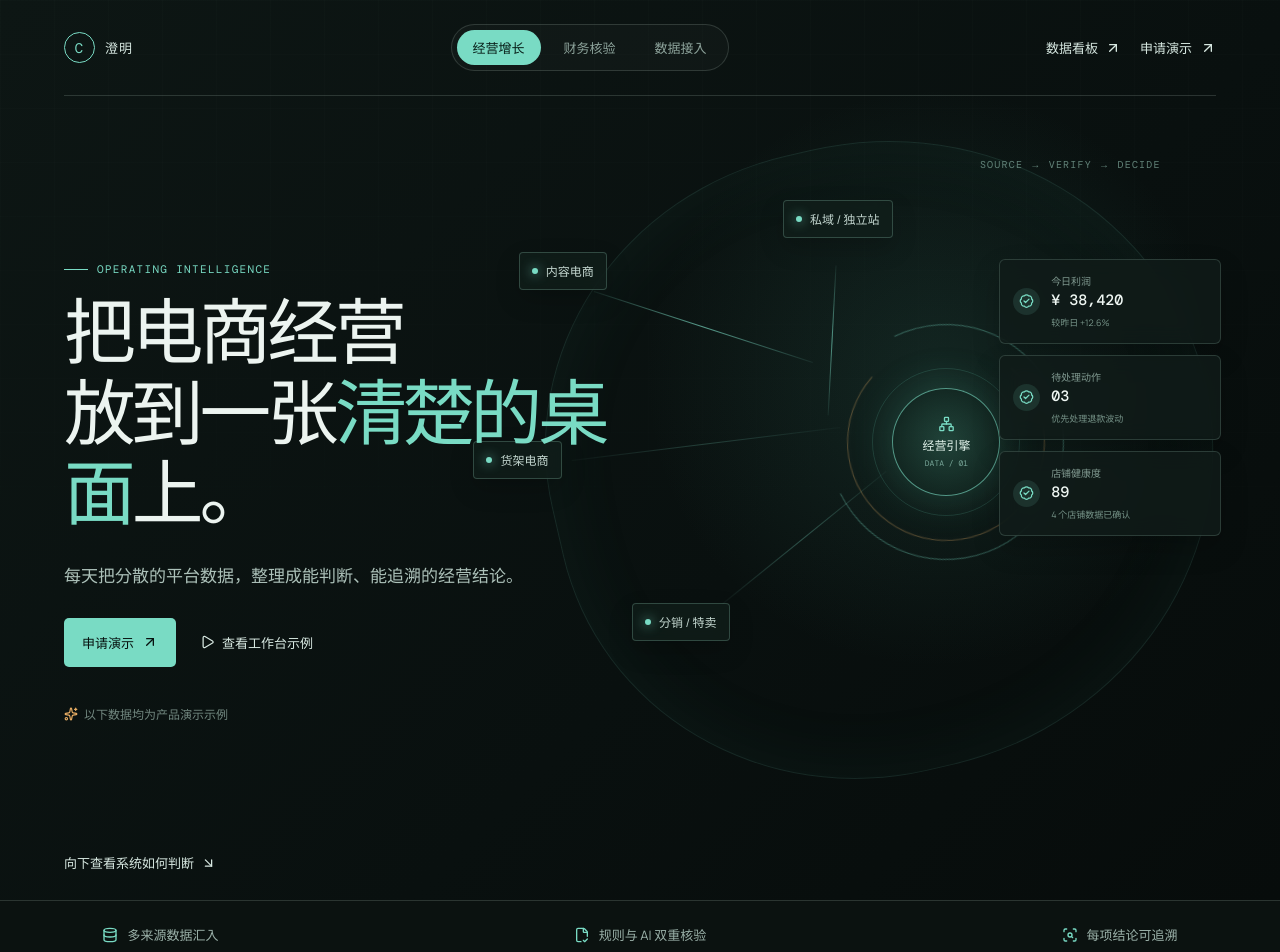
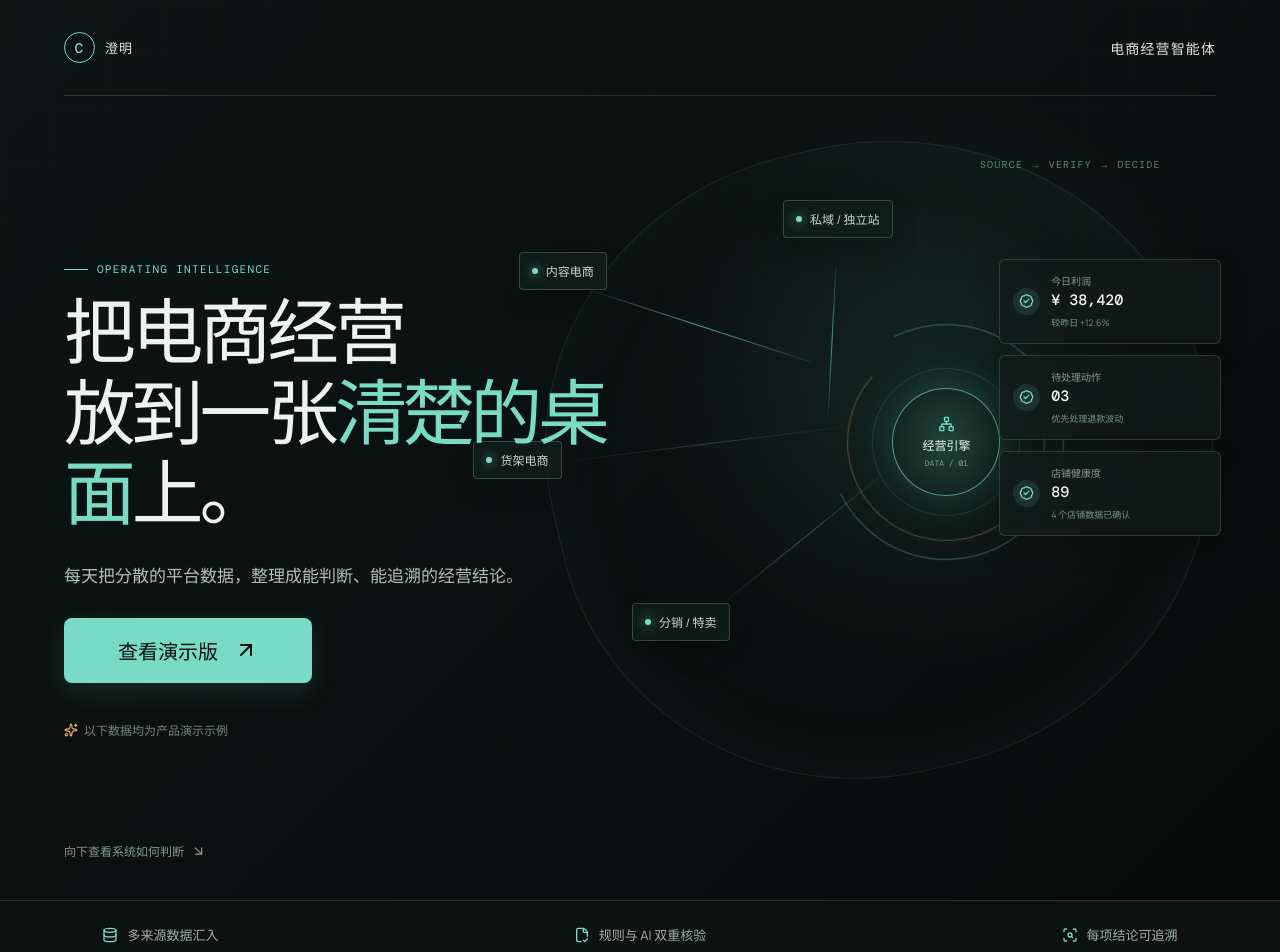
Before and after one commit to 2kihan3/dashboard_UI, a React (Vite) app: page / in a window 1280 px wide. Shown: the top 952 px of the page. Built offline with nearby package versions, Linux system fonts and the light colour scheme.

Commit message:
ui: simplify landing to a single demo entry

```diff
--- a/src/Landing.tsx
+++ b/src/Landing.tsx
@@ -1,4 +1,4 @@
-import { useEffect, useState } from 'react'
+import { useEffect } from 'react'
 import {
   ArrowDownRight,
   ArrowUpRight,
@@ -10,7 +10,6 @@ import {
   FileCheck2,
   Layers3,
   Network,
-  Play,
   ScanSearch,
   Sparkles,
 } from 'lucide-react'
@@ -67,30 +66,18 @@ const scenarios: Record<Scenario, {
 const platformNodes = ['内容电商', '货架电商', '分销 / 特卖', '私域 / 独立站']
 
 export default function Landing() {
-  const [scenario, setScenario] = useState<Scenario>('growth')
-  const [demoOpen, setDemoOpen] = useState(false)
-  const content = scenarios[scenario]
+  const content = scenarios.growth
 
   useEffect(() => {
     document.title = '澄明 · 电商经营智能体'
   }, [])
 
-  const scrollToPreview = () => document.querySelector('#workbench-preview')?.scrollIntoView({ behavior: 'smooth' })
-
   return (
     <main className="landing-shell">
       <section className="landing-hero" aria-labelledby="landing-title">
         <nav className="landing-nav" aria-label="主导航">
-          <a className="landing-brand" href="#top" aria-label="澄明首页"><span className="brand-sigil">C</span><span>澄明</span></a>
-          <div className="scenario-tabs" role="tablist" aria-label="使用场景">
-            {(Object.keys(scenarios) as Scenario[]).map((key) => (
-              <button key={key} type="button" role="tab" aria-selected={scenario === key} className={scenario === key ? 'is-active' : ''} onClick={() => setScenario(key)}>{scenarios[key].label}</button>
-            ))}
-          </div>
-          <div className="nav-actions">
-            <a className="nav-workbench" href="#workbench"><span className="nav-workbench-full">数据看板</span><span className="nav-workbench-short">看板</span><ArrowUpRight aria-hidden="true" /></a>
-            <button className="nav-demo" type="button" onClick={() => setDemoOpen(true)}>申请演示 <ArrowUpRight aria-hidden="true" /></button>
-          </div>
+          <div className="landing-brand"><span className="brand-sigil">C</span><span>澄明</span></div>
+          <span className="landing-nav-caption">电商经营智能体</span>
         </nav>
 
         <div className="hero-copy" id="top">
@@ -98,8 +85,7 @@ export default function Landing() {
           <h1 id="landing-title">把电商经营<br />放到一张<strong>清楚的桌面</strong>上。</h1>
           <p className="hero-statement">{content.statement}</p>
           <div className="hero-actions">
-            <button className="button-primary" type="button" onClick={() => setDemoOpen(true)}>申请演示 <ArrowUpRight aria-hidden="true" /></button>
-            <button className="button-quiet" type="button" onClick={scrollToPreview}><Play aria-hidden="true" />查看工作台示例</button>
+            <a className="button-primary landing-demo-entry" href="#dashboard">查看演示版 <ArrowUpRight aria-hidden="true" /></a>
           </div>
           <p className="sample-note"><Sparkles aria-hidden="true" />以下数据均为产品演示示例</p>
         </div>
@@ -124,7 +110,7 @@ export default function Landing() {
             ))}
           </div>
         </div>
-        <a className="scroll-cue" href="#workbench-preview">向下查看系统如何判断 <ArrowDownRight aria-hidden="true" /></a>
+        <p className="scroll-cue">向下查看系统如何判断 <ArrowDownRight aria-hidden="true" /></p>
       </section>
 
       <section className="proof-strip" aria-label="产品能力摘要">
@@ -151,13 +137,11 @@ export default function Landing() {
       </section>
 
       <section className="trust-section">
-        <article><p className="kicker"><span />DATA YOU CAN CHECK</p><h2>数据不是结论。<br />能回查才算。</h2><p>从原始账单、字段规则到人工确认，每个数字都保留自己的来处。智能体负责发现和解释，不替你跳过审核。</p><a href="#workbench-preview">看看核验过程 <ArrowUpRight aria-hidden="true" /></a></article>
+        <article><p className="kicker"><span />DATA YOU CAN CHECK</p><h2>数据不是结论。<br />能回查才算。</h2><p>从原始账单、字段规则到人工确认，每个数字都保留自己的来处。智能体负责发现和解释，不替你跳过审核。</p></article>
         <div className="trust-path"><div><span>01</span><strong>来源</strong><small>账单、日报、平台接口</small></div><div><span>02</span><strong>规则</strong><small>统一日期和金额口径</small></div><div><span>03</span><strong>复核</strong><small>差异自动进入待办</small></div><div><span>04</span><strong>确认</strong><small>发布可信经营数据</small></div></div>
       </section>
 
-      <section className="closing-cta"><p className="kicker"><span />START WITH ONE REPORT</p><h2>先把一份日报看明白。</h2><p>带上你们正在用的表，我们用真实的经营问题演示这张桌面能做什么。</p><button className="button-primary" type="button" onClick={() => setDemoOpen(true)}>申请演示 <ArrowUpRight aria-hidden="true" /></button></section>
-
-      {demoOpen ? <div className="demo-dialog-backdrop" role="presentation" onMouseDown={(event) => event.target === event.currentTarget && setDemoOpen(false)}><section className="demo-dialog" role="dialog" aria-modal="true" aria-labelledby="demo-title"><button type="button" aria-label="关闭" onClick={() => setDemoOpen(false)}>×</button><p className="kicker"><span />REQUEST A DEMO</p><h2 id="demo-title">带一份正在使用的日报来。</h2><p>演示申请入口已准备好；接入流程会根据平台、店铺数量和当前数据来源确认。</p><a className="button-primary" href="mailto:hello@example.com?subject=申请澄明演示">发送演示申请 <ArrowUpRight aria-hidden="true" /></a></section></div> : null}
+      <section className="closing-cta"><p className="kicker"><span />START WITH ONE REPORT</p><h2>先把一份日报看明白。</h2><p>从经营概览到商品转化，用演示数据体验看板的完整流程。</p></section>
     </main>
   )
 }
```
Also changed, not shown: src/Landing.css.
